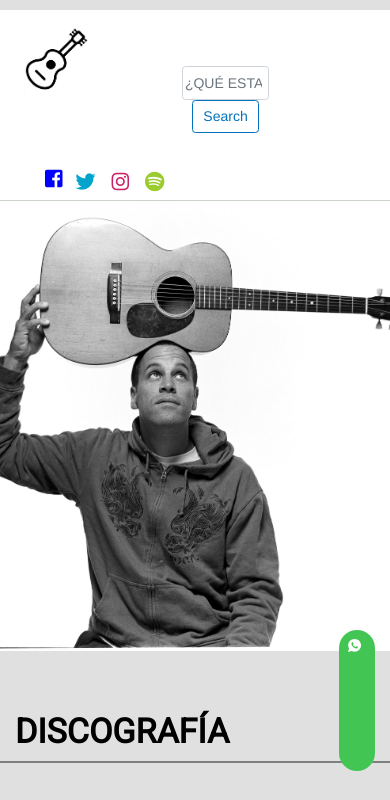
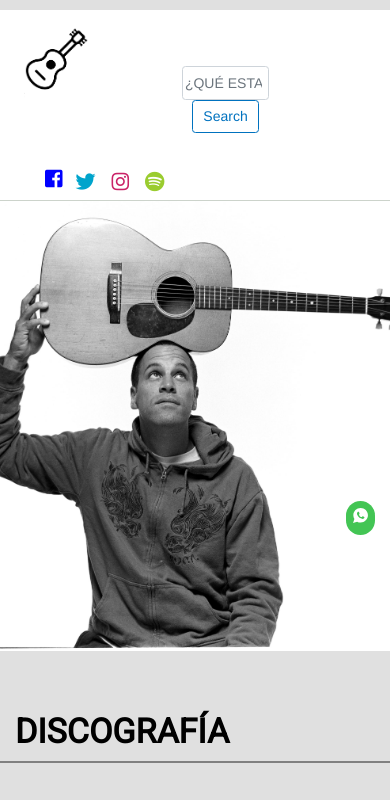
Before and after one commit to milijardo/coderhouse-final, a website: page Albums.html in a window 390 px wide. Shown: the top 800 px of the page. Drawn offline with nearby package versions, Linux system fonts and the light colour scheme.

Commit message:
mixins y variantes

```diff
--- /dev/null
+++ b/scss/fonts.scss
@@ -0,0 +1,218 @@
+$font-identity: 'roboto', sans-serif;
+
+.nav-link
+{
+	font-weight: bold;
+	font-size:15px;
+	font-family: $font-identity !important;
+	font-weight: bold !important;
+}
+
+.banner-home
+{
+	.quote
+	{
+		font-family: 'Poppins', sans-serif !important;
+	   	font-size: 18px;
+	   	font-style: oblique !important;
+	}
+}
+
+
+
+.frase2
+{
+	font-size: 36px !important;
+}
+
+h1
+{
+	font-weight: bold;
+	font-family: 'Poppins', sans-serif !important;
+	font-size:50px;
+}
+
+
+.fa-facebook-square
+{
+	font-size:30px;
+
+		/* regla para Mobile Styles */
+	@media only screen and (max-width: 400px)
+	{
+		font-size:20px;
+	}
+
+}
+
+.fa-twitter
+{
+	font-size:30px;
+
+	/* regla para Mobile Styles */
+	@media only screen and (max-width: 400px)
+	{
+		font-size:20px;
+	}
+
+}
+
+
+.fa-spotify
+{
+	font-size:30px;
+	/* regla para Mobile Styles */
+
+	@media only screen and (max-width: 400px)
+	{
+		font-size:20px;
+	}
+
+}
+
+
+
+
+.fa-instagram
+{
+	font-size:30px;
+
+	/* regla para Mobile Styles */
+
+	@media only screen and (max-width: 400px)
+	{
+		font-size:20px;
+	}
+
+}
+
+h3
+{
+	font-weight: bold;
+	font-family: $font-identity !important;
+}
+
+
+#ver
+{
+	font-weight: bold;
+	font-family: $font-identity !important;
+}
+
+h4
+{
+	font-family:sans-serif;
+	font-size:20px
+}
+
+#jj
+{
+	font-size:20px;
+}
+
+#formulario
+{
+	font-size: 15px;
+}
+
+.reset
+{
+	font-size: 11px;
+}
+.submit
+{
+	font-size:11px;
+}
+
+.para1
+{
+	font-weight:bold;
+
+}
+
+
+#chat
+{
+	font-size:25px;
+
+	/* regla para Mobile Styles */
+	@media only screen and (max-width: 400px)
+	{
+		font-size:17px;
+	}
+}
+
+#origen
+{
+	font-size:15px;
+}
+
+.title-tip
+{
+	font-size:20px !important;
+	font-weight: bold;
+}
+
+#tips1
+{
+	ul{
+		font-family: $font-identity !important;
+		font-size: 15px;
+	}
+
+}
+
+
+#tips2
+{
+	ul{
+
+		font-family: $font-identity !important;
+		font-size: 15px;
+	}
+}
+
+#tips3
+{
+	ul{
+		font-family: $font-identity !important;
+		font-size: 15px;
+	}
+}
+
+
+.form-album
+{
+	font-family: $font-identity !important;
+	font-weight: bold;
+}
+
+.form-contacto
+{
+	font-family: $font-identity !important;
+	&:hover{
+		font-weight:bold;
+		font-size: 20px;
+	}
+}
+
+.form-tittle
+{
+	font-family: $font-identity !important;
+	font-weight:bold;
+	font-size:15px;
+}
+
+
+.contacto-titulo
+{
+	font-family: $font-identity !important;
+	font-size: 20px;
+}
+
+
+footer
+{
+	font-family: $font-identity !important;
+	font-weight: bold;
+}
--- a/scss/style.scss
+++ b/scss/style.scss
@@ -1,7 +1,7 @@
-@mixin sizes($width,$height,$margin)
+@mixin sizes($width,$height)
 {
 height:$height;
-width: calc($width - $margin);
+width: $width;
 }
 
 $color-fondo: #E0E0E0;
@@ -10,6 +10,7 @@ $font-identity: 'roboto', sans-serif;
 
 // Modules and Variables
 @import "color";
+@import "fonts";
 //
 
 body
@@ -63,10 +64,6 @@ header
 .nav-link
 {
 	text-underline-position: none;
-	font-weight: bold;
-	font-size:15px;
-	font-family: $font-identity !important;
-	font-weight: bold !important;
 	padding:8px !important;
 	width:100% !important;
 }
@@ -121,11 +118,9 @@ header
 	   min-height: 600px; width:100%;
 
 	   .quote{
-	   	font-family: 'Poppins', sans-serif !important;
-	   	font-size: 18px;
+
 	   	padding-left: 255px !important;
 	   	padding-top: 20px !important;
-	   	font-style: oblique !important;
 	   }
 
 }
@@ -135,7 +130,6 @@ header
 }
 
 .frase2{
-	font-size: 36px !important;
 	padding-left:13px;
 }
 
@@ -144,9 +138,6 @@ h1
 	padding-left:30px !important;
 	margin:auto !important;
 	padding-top:80px !important;
-	font-weight: bold;
-	font-family: 'Poppins', sans-serif !important;
-	font-size:50px;
 	line-height: 30px;
 }
 
@@ -187,7 +178,6 @@ video
 
 .fa-facebook-square
 {
-	font-size:30px;
 	float:left;
 	padding: 5px;
 
@@ -202,7 +192,6 @@ video
 
 	@media only screen and (max-width: 400px)
 	{
-		font-size:20px;
 	}
 
 }
@@ -212,7 +201,6 @@ video
 
 .fa-twitter
 {
-	font-size:30px;
 	float:left;
 	padding: 5px;
 
@@ -225,7 +213,6 @@ video
 	/* regla para Mobile Styles */
 	@media only screen and (max-width: 400px)
 	{
-		font-size:20px;
 		padding: 8px;
 	}
 
@@ -235,7 +222,6 @@ video
 
 .fa-spotify
 {
-	font-size:30px;
 	float:left;
 	padding: 5px;
 
@@ -249,7 +235,6 @@ video
 
 	@media only screen and (max-width: 400px)
 	{
-		font-size:20px;
 		padding: 8px;
 	}
 
@@ -260,7 +245,6 @@ video
 
 .fa-instagram
 {
-	font-size:30px;
 	padding: 5px;
 	float:left;
 
@@ -274,7 +258,6 @@ video
 
 	@media only screen and (max-width: 400px)
 	{
-		font-size:20px;
 		padding: 8px;
 	}
 
@@ -297,9 +280,6 @@ li
 h3
 {
 	padding-left:15px !important;
-	color: black;
-	font-weight: bold;
-	font-family: $font-identity !important;
 	flex-basis: 50%;
 	order:1;
 	margin:0 !important;
@@ -316,8 +296,6 @@ h3
 #ver
 {
 	text-decoration:underline;
-	font-weight: bold;
-	font-family: $font-identity !important;
 	padding-bottom: 10px !important;
 	flex-basis: 50%;
 	order:2;
@@ -327,18 +305,13 @@ h3
 
 h4
 {
-	color:$color-identity;
-	font-family:sans-serif;
 	line-height:20px;
 	letter-spacing:3px;
-	font-size:20px
 }
 
 
 #jj
 {
-	color: red;
-	font-size:20px;
 	padding:5px;
 	width: auto;
 }
@@ -346,11 +319,9 @@ h4
 #formulario
 {
 	border: 1px solid gray;
-
 	margin:auto;
 	padding-top:10px;
 	margin-top:100px;
-	font-size: 15px;
 }
 
 .formulario-borde
@@ -371,18 +342,9 @@ h4
 	margin-right:50px;
 }
 
-.reset
-{
-	font-size: 11px;
-}
-.submit
-{
-	font-size:11px;
-}
 
 .para1
 {
-	font-weight:bold;
 	float:left;
 	padding:4px;
 }
@@ -393,13 +355,11 @@ h4
 	position:fixed;
 	right:15px;
 	padding:5px;
-	color:white;
 	background:#43C554;
 	border-radius:100px;
 	padding:8px;
 	padding-bottom: 3px;
 	z-index: 999;
-	font-size:25px;
 	line-height:normal;
 	margin-top:410px;
 
@@ -413,23 +373,16 @@ h4
 	@media only screen and (max-width: 400px)
 	{
 		position:fixed;
-		top:220px;
-		font-size:15px;
-		display:grid;
-   		grid-template-columns: 10px 10px;
-   		grid-template-rows: 30px 100px;
-   		text-align:center;
-   		padding:none;
+		padding:6px;
+		margin-top:300px;
+
+		&:hover{
+		transform: scale(1.1);
+		transition: ease all 100ms;
+		}
 	}
 
 }
-
-
-#origen
-{
-	color:gray; font-size:15px;
-}
-
 
 
 
@@ -454,11 +407,8 @@ article
 
 .title-tip
 {
-	background-color:#82A9BC;
 	padding-left:5px;
 	text-align:left;
-	font-size:20px !important;
-	font-weight: bold;
 	width:100%;
 }
 
@@ -484,8 +434,6 @@ article
 		padding-left:15px;
 		width:50%;
 		float:left;
-		font-family: $font-identity !important;
-		font-size: 15px;
 		line-height: 30px;
 
 		li{
@@ -520,8 +468,6 @@ article
 		padding-left:15px;
 		width:50%;
 		float:left;
-		font-family: $font-identity !important;
-		font-size: 15px;
 		line-height: 30px;
 
 		li{
@@ -543,8 +489,6 @@ article
 		padding-left:15px;
 		width:50%;
 		float:left;
-		font-family: $font-identity !important;
-		font-size: 15px;
 		line-height: 30px;
 
 		li{
@@ -570,16 +514,13 @@ article
 	padding-top:10px;
 	text-align:center;
 	margin:0;
-	height: 250px;
-	width: 250px;
-
+	@include sizes(250px, 250px)
 }
 
 
 .carousel-tour
 	{
-	width: 60%;
-	height: 200px;
+	@include sizes(60%, 200px)
 	text-align: center;
 }
 
@@ -594,44 +535,27 @@ article
 
 .carousel-album
 {
-	width:25%;
-	height: 250px;
+	@include sizes(25%, 250px)
 	padding-bottom:30px;
 	margin-bottom: 40px;
 	padding-right: 10px;
 }
 
-.carousel-control-next-icon
-{
-	color:red;
-}
 
 .form-album
 {
-	font-family: $font-identity !important;
-	font-weight: bold;
 	padding-left: 15px;
 	padding-bottom: 20px;
 }
 
 .form-contacto
 {
-	font-family: $font-identity !important;
-	color:red;
 	padding-left: 15px;
 	padding-bottom: 20px;
-
-	&:hover{
-		font-weight:bold;
-		font-size: 20px;
-	}
 }
 
 .form-tittle{
-	font-family: $font-identity !important;
-	font-weight:bold;
 	display:inline-block;
-	font-size:15px;
 	padding-bottom: 15px;
 }
 
@@ -685,8 +609,7 @@ article
 
 .banner-tour
 {
-	height: 380px;
-	width:100%;
+	@include sizes(100%, 380px)
 	padding-left:43px;
 	padding-right:43px;
 	padding-top:30px;
@@ -734,11 +657,10 @@ article
 
 .img-tour
 {
-	width:70%;
 	padding-top:10px;
 	text-align:center;
 	margin:0;
-	height: 200px;
+	@include sizes(70%, 200px)
 	padding-bottom: 15px;
 
 }
@@ -751,8 +673,6 @@ article
 
 .contacto-titulo
 {
-	font-family: $font-identity !important;
-	font-size: 20px;
 	line-height: 30px;
 	padding-bottom: 20px;
 	padding-left:15px;
@@ -778,8 +698,7 @@ article
 
 .mensaje-contacto
 {
-	height: 200px;
-	width:70%;
+	@include sizes(70%, 200px)
 }
 
 
@@ -798,8 +717,6 @@ footer
 	display:flex;
 	flex-direction:row;
 	flex-wrap:wrap;
-	font-family: $font-identity !important;
-	font-weight: bold;
 
 	.footer-izq{
 		flex-basis:50%;
```
Also changed, not shown: CSS/main.css.
